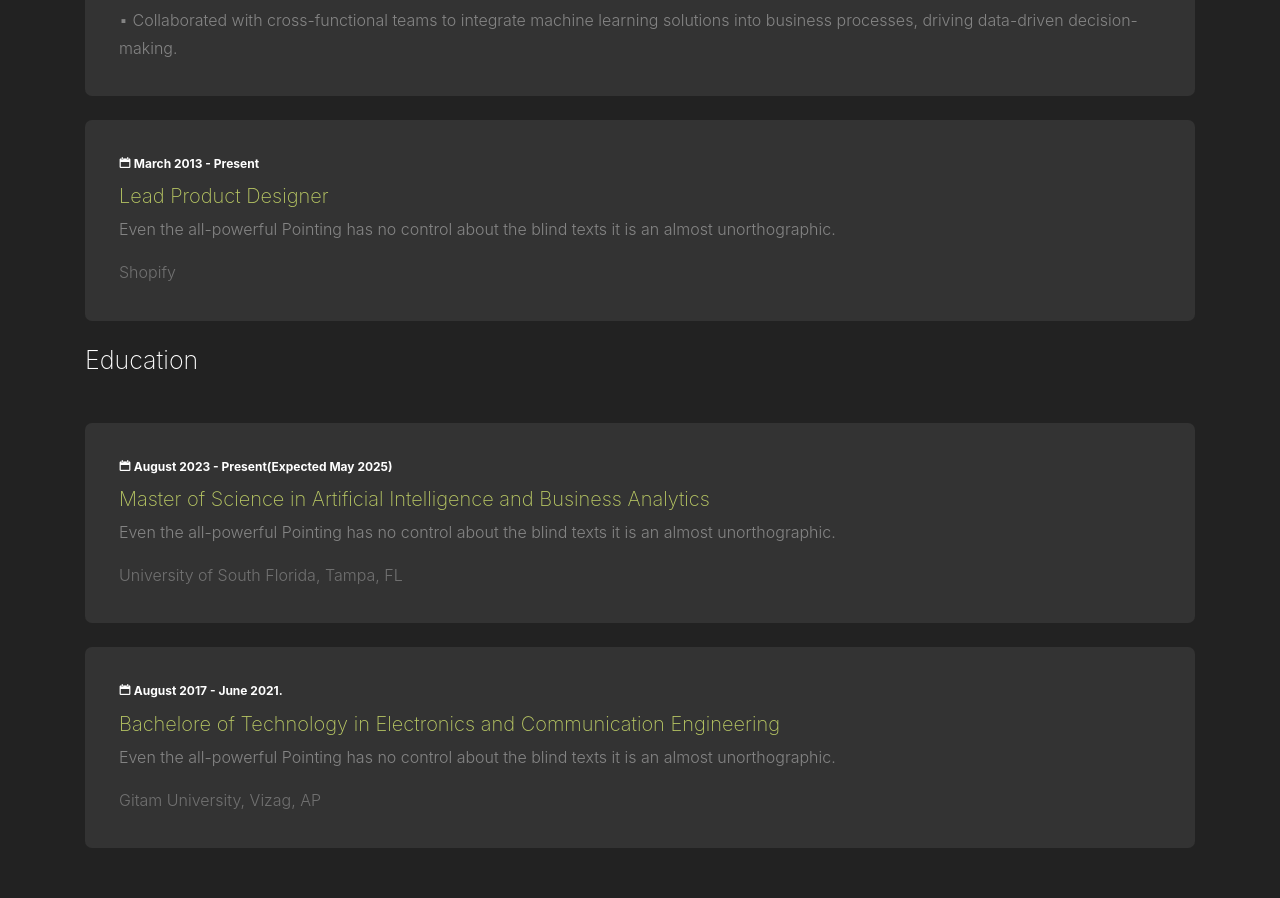
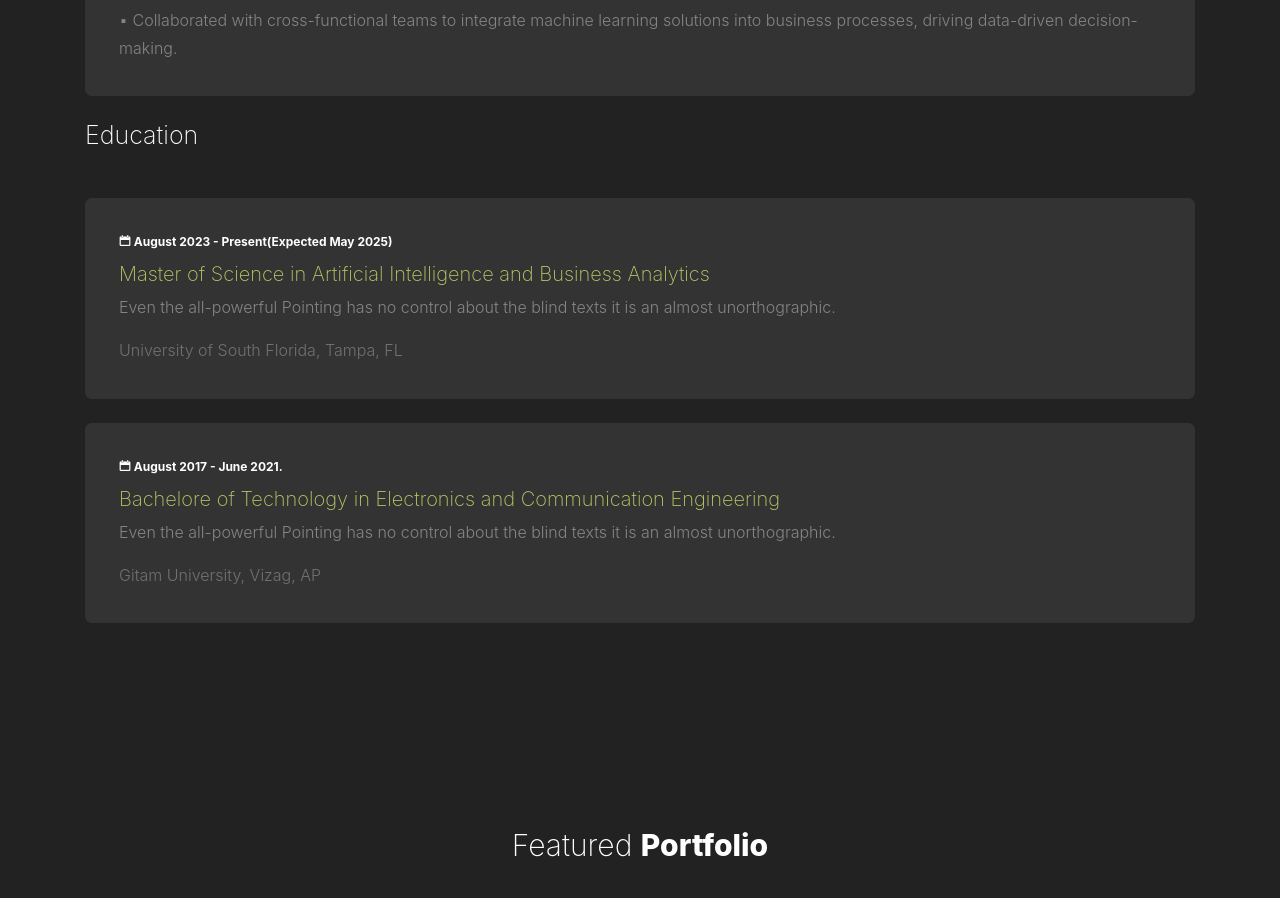
Before and after one commit to Varmaxind/Portfolio, a plain HTML site: page index.html in a window 1280 px wide. Shown: the part 2080-2978 px from the top of the page. Drawn offline with nearby package versions, Linux system fonts and the light colour scheme; files whose address does not match are found by name.

Commit message:
Udating the with minor modifications

```diff
--- a/index.html
+++ b/index.html
@@ -106,13 +106,6 @@
 					</div>
 
 
-
-					<div class="resume-item mb-4">
-						<span class="date"><span class="icon-calendar"></span> March 2013 - Present</span>
-						<h3>Lead Product Designer</h3>
-						<p>Even the all-powerful Pointing has no control about the blind texts it is an almost unorthographic.</p>
-						<span class="school">Shopify</span>
-					</div>
 
 
 				</div>
```
